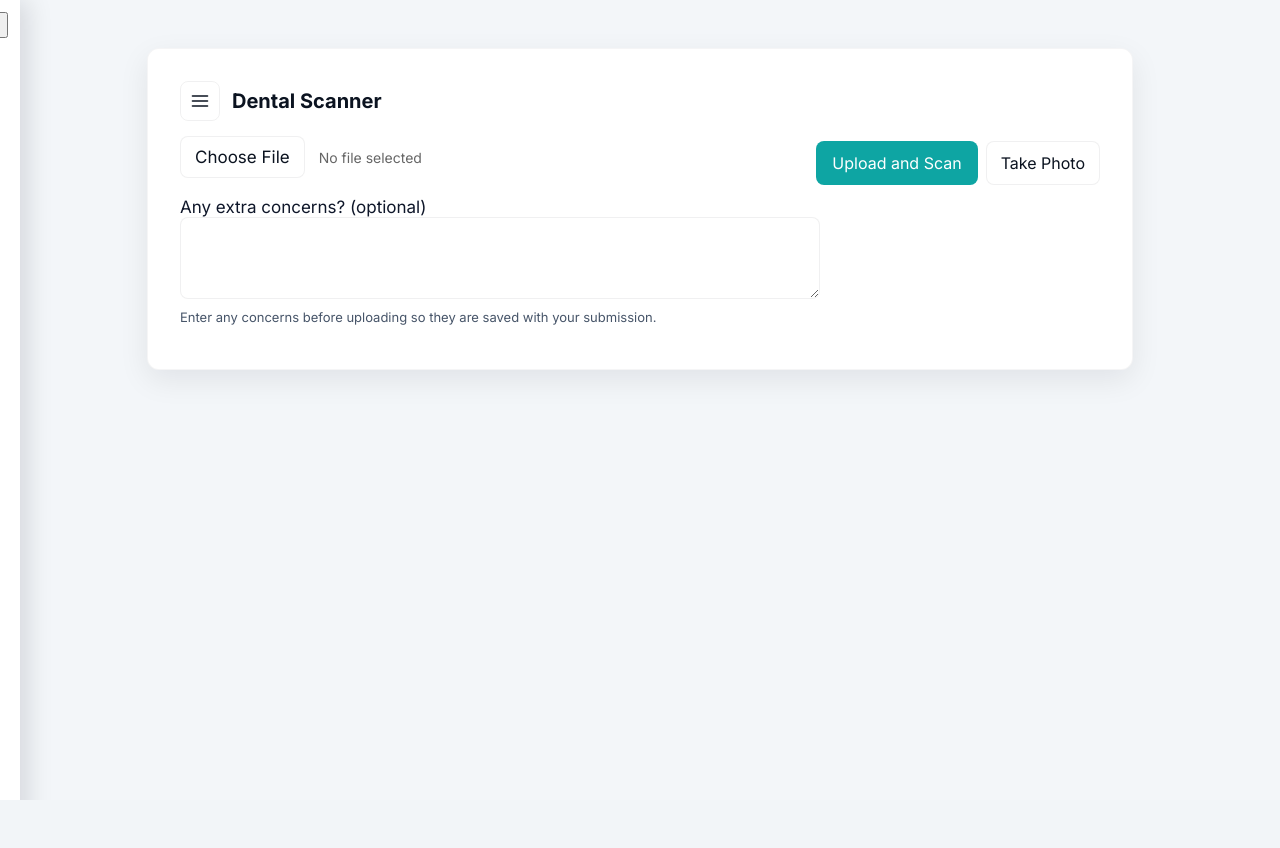
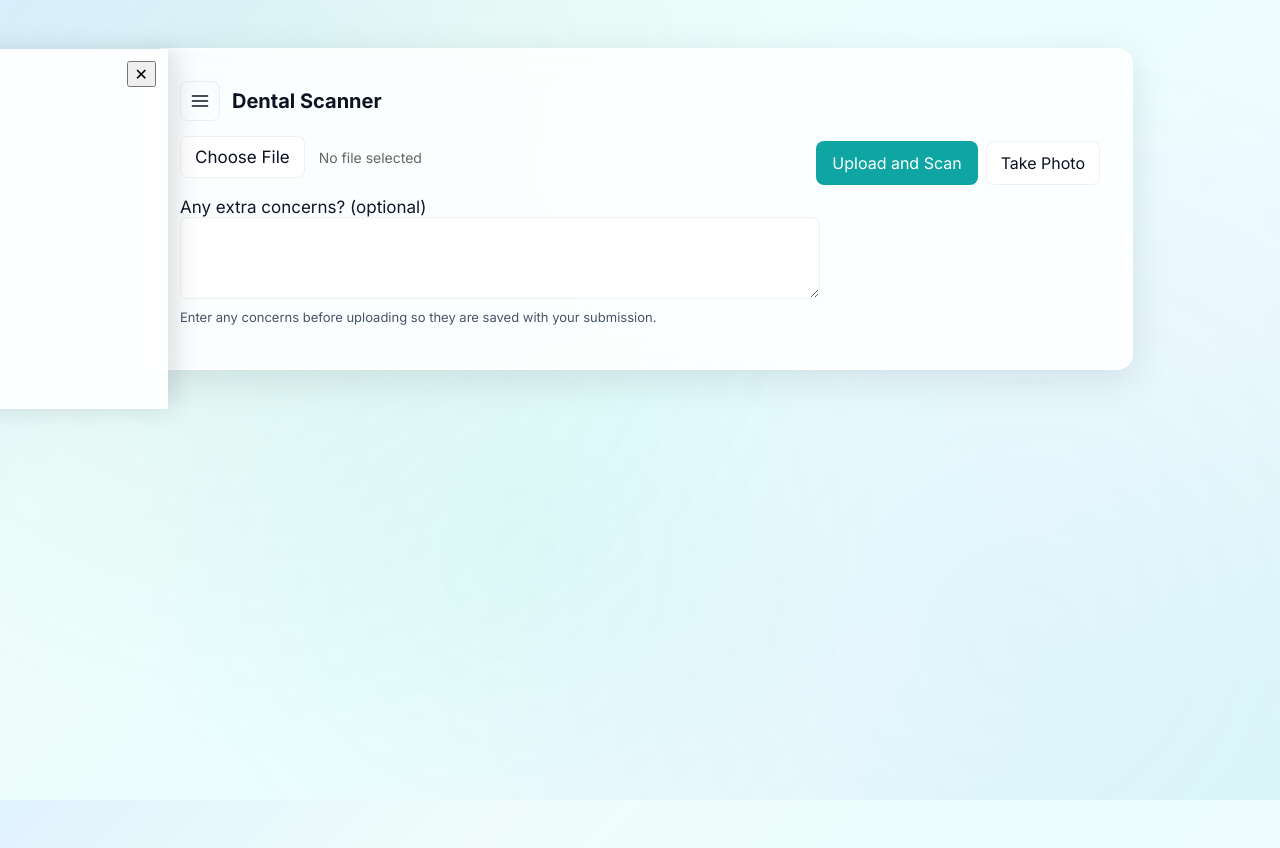
Before and after one commit to DevP1130/Dental-Teeth, a Flask app: page /upload-page in a window 1280 px wide. Before the commit the page ends 800 px from the top, so only its background shows below. Run offline with Flask 3, Linux system fonts and the light colour scheme.

Commit message:
background

```diff
--- a/static/style.css
+++ b/static/style.css
@@ -1,7 +1,43 @@
 #professional-font{font-family: 'Inter', ui-sans-serif, system-ui, -apple-system, 'Segoe UI', Roboto, 'Helvetica Neue', Arial, 'Noto Sans';}
 :root{--font-family: 'Inter', system-ui, -apple-system, 'Segoe UI', Roboto, 'Helvetica Neue', Arial}
-body{font-family:var(--font-family);margin:0;padding:24px;background:#f3f6f9;color:#0f172a;font-size:17px}
-.container{max-width:920px;margin:24px auto;background:#ffffff;padding:32px;border-radius:12px;box-shadow:0 10px 30px rgba(2,6,23,0.08);border:1px solid rgba(15,23,42,0.04)}
+body{
+	font-family:var(--font-family);
+	margin:0;
+	padding:24px;
+	background: linear-gradient(135deg, #e0f2fe 0%, #f0fdfa 25%, #ecfeff 50%, #f0f9ff 75%, #e0f7fa 100%);
+	background-attachment: fixed;
+	min-height: 100vh;
+	color:#0f172a;
+	font-size:17px;
+	position: relative;
+}
+body::before{
+	content: '';
+	position: fixed;
+	top: 0;
+	left: 0;
+	right: 0;
+	bottom: 0;
+	background:
+		radial-gradient(circle at 20% 20%, rgba(14, 165, 163, 0.08) 0%, transparent 50%),
+		radial-gradient(circle at 80% 80%, rgba(6, 182, 212, 0.06) 0%, transparent 50%),
+		radial-gradient(circle at 40% 70%, rgba(16, 185, 129, 0.05) 0%, transparent 40%);
+	pointer-events: none;
+	z-index: 0;
+}
+.container{
+	max-width:920px;
+	margin:24px auto;
+	background: rgba(255, 255, 255, 0.85);
+	backdrop-filter: blur(12px);
+	-webkit-backdrop-filter: blur(12px);
+	padding:32px;
+	border-radius:16px;
+	box-shadow: 0 10px 40px rgba(2,6,23,0.1), 0 0 0 1px rgba(255,255,255,0.6) inset;
+	border:1px solid rgba(255,255,255,0.5);
+	position: relative;
+	z-index: 1;
+}
 h1{font-size:28px;margin:0 0 14px;color:#0b1320}
 h2{font-size:20px;margin:8px 0 12px;color:#0b1320}
 #uploader{display:flex;gap:12px;align-items:center;justify-content:space-between}
@@ -88,7 +124,7 @@ button{cursor:pointer;font-size:16px}
 .topbar{display:flex;align-items:center;gap:12px;margin-bottom:8px}
 .hamburger{width:40px;height:40px;border-radius:8px;display:inline-flex;align-items:center;justify-content:center;background:transparent;border:1px solid rgba(2,6,23,0.06);cursor:pointer}
 .hamburger svg{width:20px;height:20px;color:#0b1320}
-.side-menu{position:fixed;left:-280px;top:0;width:260px;height:100%;background:#ffffff;box-shadow:8px 0 24px rgba(2,6,23,0.12);transition:left .28s ease;z-index:1000;padding:20px}
+.side-menu{position:fixed;left:-280px;top:0;width:260px;height:100%;background:rgba(255,255,255,0.95);backdrop-filter:blur(16px);-webkit-backdrop-filter:blur(16px);box-shadow:8px 0 24px rgba(2,6,23,0.12);transition:left .28s ease;z-index:1000;padding:20px}
 .side-menu.open{left:0}
 .side-menu a{display:block;padding:10px 8px;color:#0b1320;text-decoration:none;border-radius:6px}
 .side-menu a:hover{background:rgba(2,6,23,0.03)}
```
